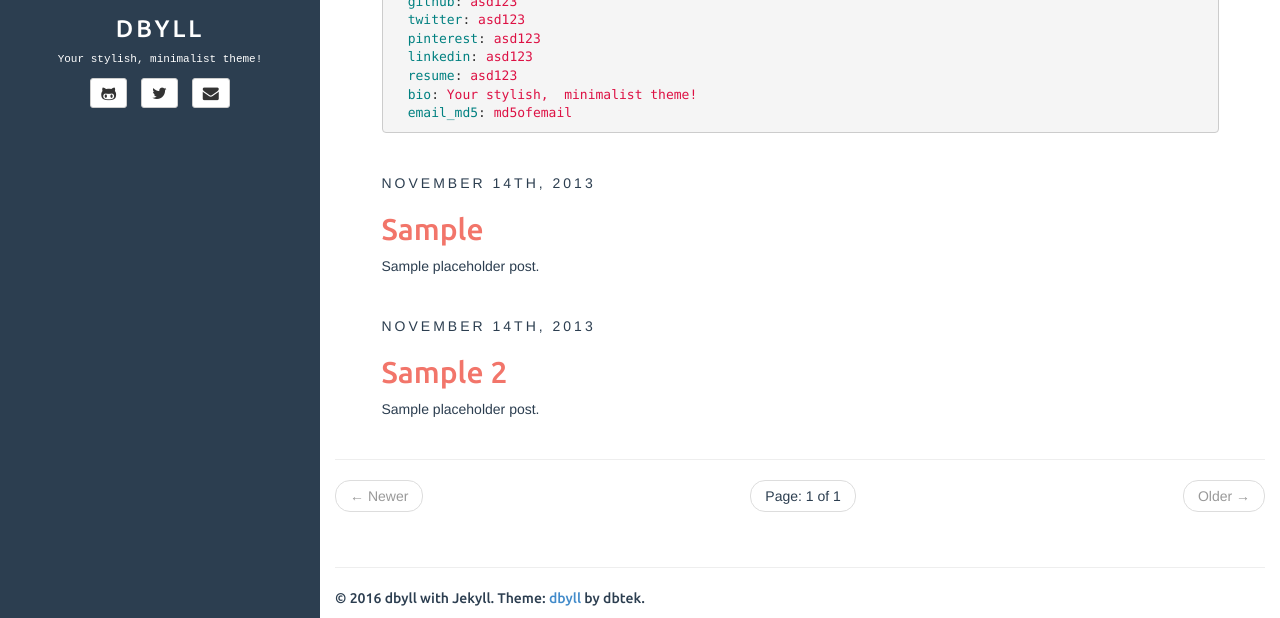
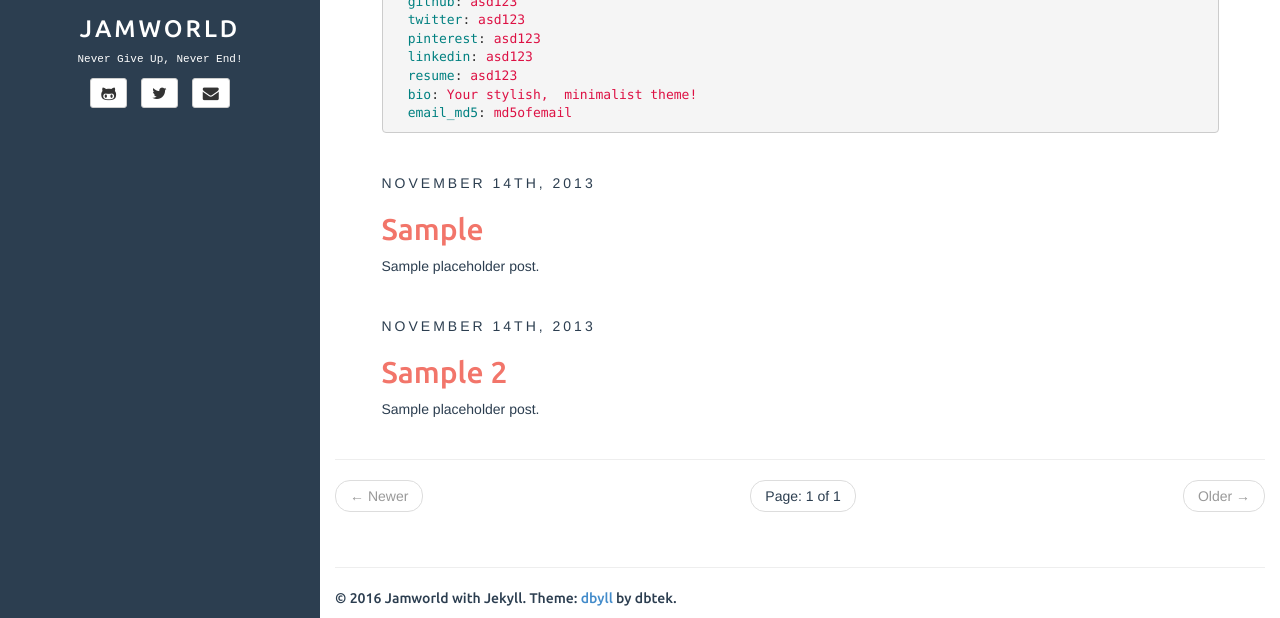
Before and after one commit to jam-world/jam-world.github.io, a Jekyll site: the page built from index.html, in a window 1280 px wide and 900 px high, scrolled down 878 px, cut to the strip 282-900 px from the top of the window. Built offline with Jekyll 4.4.1, drawn with Linux system fonts in a browser that asks for light colours; the list of posts is cut into pages by our own code.

Commit message:
set config

```diff
--- a/_config.yml
+++ b/_config.yml
@@ -5,9 +5,9 @@
 exclude: ["README.md"] # files to exclude
 highlighter: rouge
 markdown: kramdown
-disqus: dbyll
-google_analytics: dbyll
-title: dbyll
+disqus: jamworld
+google_analytics: jamworld
+title: jamworld
 
 defaults:
   -
@@ -18,14 +18,12 @@
 
 description: Stylish Jekyll Theme
 author:
-  name: dbyll
-  email: dbyll@ismaildemirbilek.com
-  github: dbtek
-  twitter: dbtek
-  pinterest: asd123
-  linkedin: asd123
-  bio: Your stylish, minimalist theme!
-  email_md5: 726351295ec82e145928582f595aa3aa
+  name: Jamworld
+  email: jamworld@uchicago.edu
+  github: jam-world
+  twitter: cha_chen
+  linkedin: chencha92111
+  bio: Never Give Up, Never End!
 
 rss_path: feed.xml
 categories_path: categories.html
```
